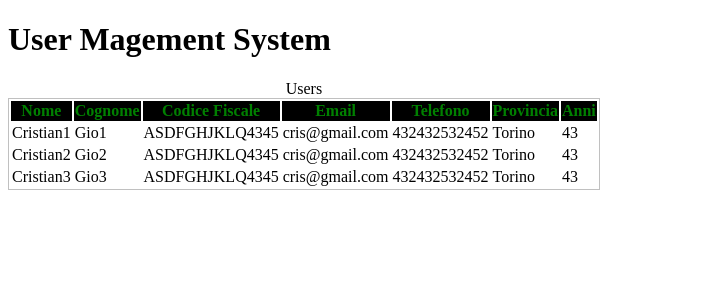
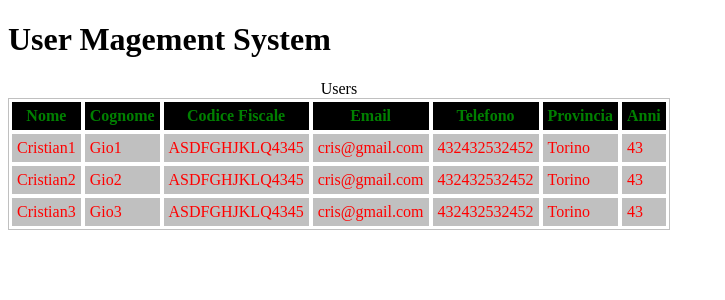
Before and after one commit to CristianAloe/Rep2, an Angular app in the folder UMS/: page / in a window 1280 px wide. Shown: the top 300 px of the page, without its empty margins (0-725 px from the left). Built offline with nearby package versions, Linux system fonts and the light colour scheme.

Commit message:
16.1 Aggiustare il css della tabella

```diff
--- a/UMS/src/app/users/users.component.css
+++ b/UMS/src/app/users/users.component.css
@@ -3,7 +3,18 @@ table{
 
 }
 
+th, td {
+    padding: 5px;
+    border: 1px solid #fff;
+}
+
 th{
     background: #000 ;
     color:green;
+    padding: 5px;
 }
+
+td{
+    background: silver;
+    color: red;
+}
--- a/UMS/src/app/users/users.component.ts
+++ b/UMS/src/app/users/users.component.ts
@@ -11,7 +11,7 @@ import {Component} from '@angular/core';
 
 export class UsersComponent{  //14.2) Per Creare il componente manualmente, creo la classe UsersComponent,  14.3)e dichiaro  questa classe in app.module.ts, 14.4)di conseguenza richiamo il @Component,
     title = 'Users' //15.1 Valore in input che deve essere inserito users.component.html con la forma {{title}}
-    users = [ //15.2)Adesso proviamo ad inserire un array di dati
+    users = [ //15.2)Adesso proviamo ad inserire un array di dati che faremo ciclare in users.component.html
         {
             name : 'Cristian1',
             lastname: 'Gio1',
```
